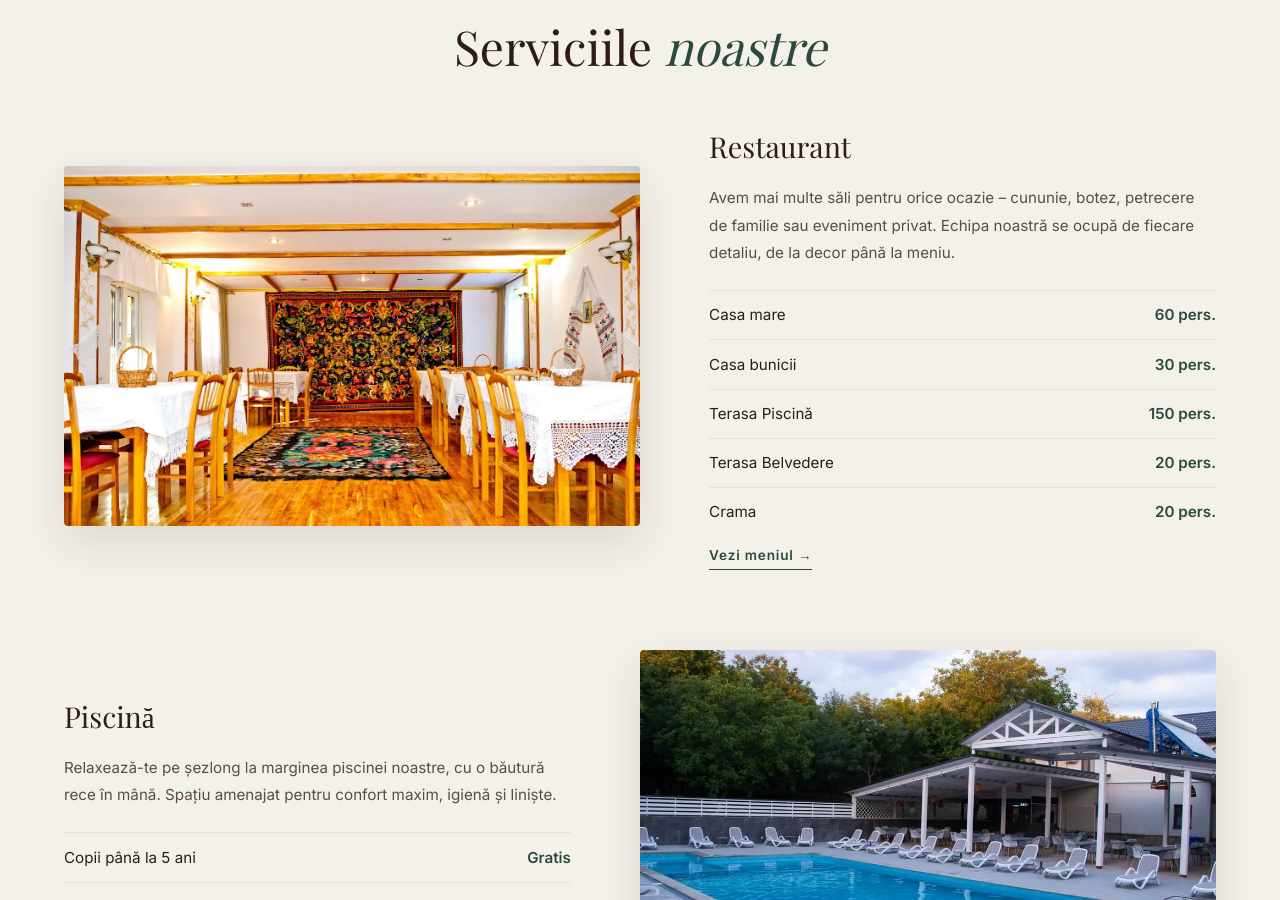
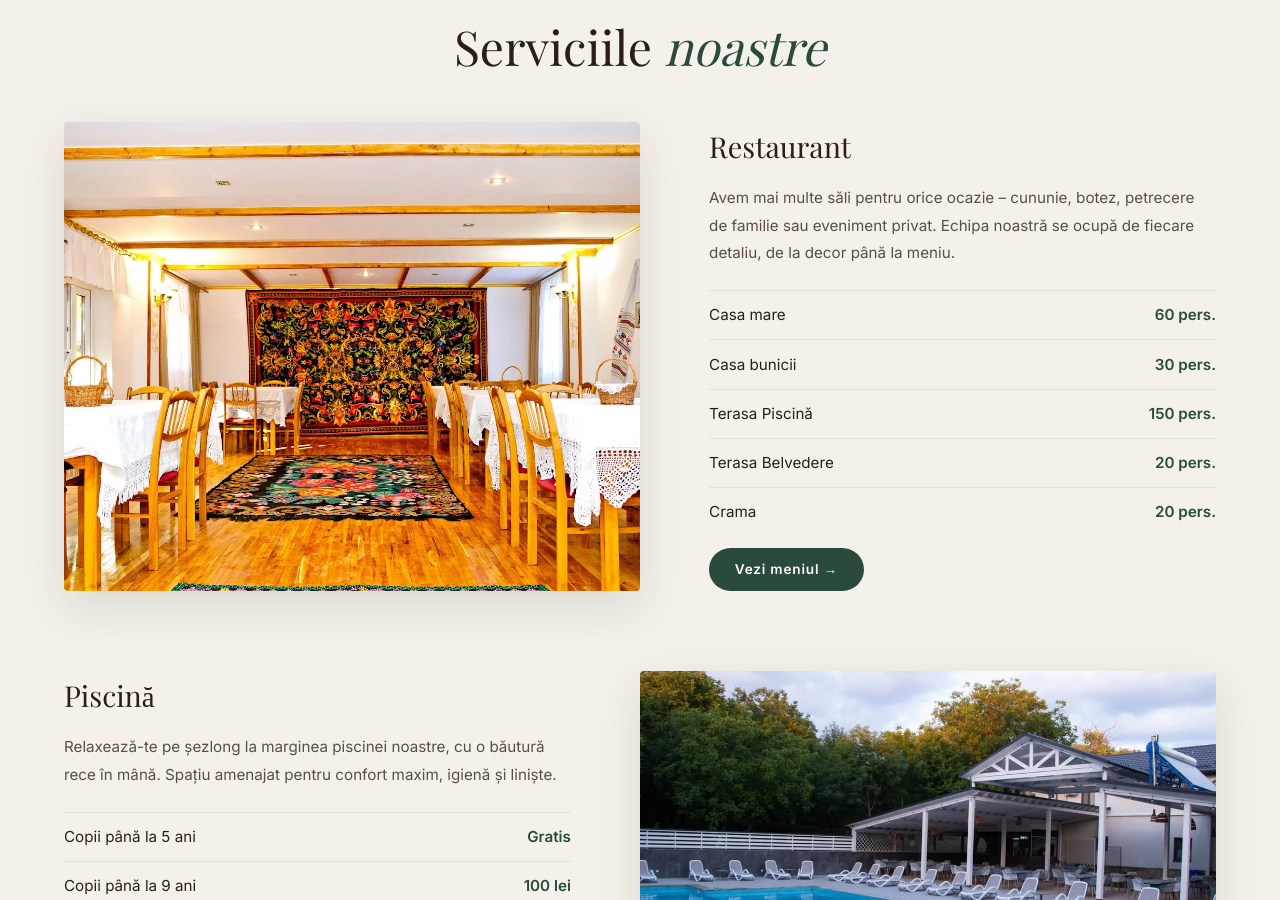
Before and after one commit to catalin0422/treipastori, a Next.js app: page / in a window 1280 px wide. Shown: the part 1900-2800 px from the top of the page. Built offline with nearby package versions, Linux system fonts and the light colour scheme; a web font is replaced by a local one.

Commit message:
Add extra services section, menu page improvements, navbar fixes

```diff
--- a/app/globals.css
+++ b/app/globals.css
@@ -251,10 +251,10 @@ section { padding: 96px 5%; }
 .servicii-header { max-width: 1200px; margin: 0 auto 3rem; text-align: center; }
 .servicii-header .body-text { max-width: 700px; margin: 0 auto; }
 .srv-rows { max-width: 1200px; margin: 0 auto; }
-.srv-row { display: flex; align-items: center; gap: 6%; margin-bottom: 5rem; }
+.srv-row { display: flex; align-items: stretch; gap: 6%; margin-bottom: 5rem; }
 .srv-row.reverse { flex-direction: row-reverse; }
-.srv-row-img { flex: 0 0 50%; border-radius: 4px; overflow: hidden; box-shadow: 0 16px 48px rgba(44,30,22,.12); }
-.srv-row-img img { width: 100%; height: 360px; object-fit: cover; display: block; transition: transform .6s ease; }
+.srv-row-img { flex: 0 0 50%; border-radius: 4px; overflow: hidden; box-shadow: 0 16px 48px rgba(44,30,22,.12); min-height: 360px; max-height: 520px; }
+.srv-row-img img { width: 100%; height: 100%; object-fit: cover; object-position: center; display: block; transition: transform .6s ease; }
 .srv-row:hover .srv-row-img img { transform: scale(1.03); }
 .srv-row-text { flex: 1; }
 .srv-row-text h3 {
@@ -263,13 +263,19 @@ section { padding: 96px 5%; }
 }
 .srv-row-text p { font-size: .95rem; color: var(--esp-700); line-height: 1.8; white-space: pre-line; }
 .srv-meniu-btn {
-  display: inline-block; margin-top: 1.2rem;
+  display: inline-flex; align-items: center; gap: .4rem;
+  margin-top: 1.4rem; padding: .65rem 1.6rem;
   font-size: .85rem; font-weight: 600; letter-spacing: .06em;
-  color: var(--forest-700); text-decoration: none;
-  border-bottom: 1.5px solid var(--forest-700); padding-bottom: 2px;
-  transition: opacity .2s;
+  color: #fff; background: var(--forest-700);
+  text-decoration: none; border-radius: 50px;
+  transition: background .2s;
 }
-.srv-meniu-btn:hover { opacity: .65; }
+.srv-meniu-btn:hover { background: var(--forest-800); }
+.alte-servicii-list { display: flex; flex-direction: column; gap: 1.2rem; margin-top: 1rem; }
+.alte-servicii-item { display: flex; align-items: flex-start; gap: 1rem; }
+.alte-servicii-icon { flex-shrink: 0; margin-top: .15rem; color: var(--forest-700); }
+.alte-servicii-title { font-size: .95rem; font-weight: 600; color: var(--esp-900); margin-bottom: .2rem; }
+.alte-servicii-desc { font-size: .85rem; color: var(--esp-700); line-height: 1.6; }
 .piscina-prices { margin-top: 1.5rem; border-top: 1px solid var(--sand-200); margin-bottom: 0; }
 .piscina-prices-note { font-size: .75rem; letter-spacing: .12em; text-transform: uppercase; color: var(--ochre); padding: .8rem 0 .4rem; }
 .piscina-price-row { display: flex; justify-content: space-between; align-items: center; padding: .7rem 0; border-bottom: 1px solid var(--sand-200); font-size: .95rem; color: var(--esp-900); }
@@ -404,7 +410,7 @@ section { padding: 96px 5%; }
 .meniu-page { background: var(--sand-50); min-height: 100vh; }
 .meniu-hero {
   padding: 140px 6% 60px; text-align: center;
-  background: var(--sand-50); position: relative;
+  background: var(--sand-100); position: relative;
 }
 .meniu-ornament {
   display: block; width: min(520px, 90%); margin: 0 auto 2rem;
--- a/components/Navbar.tsx
+++ b/components/Navbar.tsx
@@ -1,10 +1,13 @@
 "use client";
 
 import { useEffect, useState } from "react";
+import { usePathname } from "next/navigation";
 import { useLang } from "@/context/LanguageContext";
 import { Lang } from "@/lib/translations";
 
 export default function Navbar() {
+  const pathname = usePathname();
+  const alwaysDark = pathname !== "/";
   const [scrolled, setScrolled] = useState(false);
   const [menuOpen, setMenuOpen] = useState(false);
   const { lang, setLang, t } = useLang();
@@ -24,17 +27,16 @@ export default function Navbar() {
     { href: "/#servicii", label: t("nav_2") },
     { href: "/#cazare", label: t("nav_3") },
     { href: "/#recenzii", label: "Recenzii" },
-    { href: "/#rezervari", label: t("nav_4") },
     { href: "/#locatie", label: "Contact" },
   ];
 
   return (
     <>
-      <nav id="navbar" className={scrolled ? "scrolled" : ""}>
+      <nav id="navbar" className={scrolled || alwaysDark ? "scrolled" : ""}>
         <a className="nav-logo" href="/">
           {/* eslint-disable-next-line @next/next/no-img-element */}
           <img
-            src={scrolled ? "/logo.webp" : "/logo-alb-nobg.webp"}
+            src={scrolled || alwaysDark ? "/logo.webp" : "/logo-alb-nobg.webp"}
             alt="Trei Păstori"
             style={{ height: 48, width: "auto", display: "block" }}
           />
--- a/components/Servicii.tsx
+++ b/components/Servicii.tsx
@@ -6,10 +6,10 @@ const services = [
   { titleKey: "s1_t", textKey: "s1_p", img: "/restaurant.webp", alt: "Restaurant" },
   { titleKey: "s2_t", textKey: "s2_p", img: "/piscina.webp", alt: "Piscină" },
   { title: "Foișoare", img: "/foisor.webp", alt: "Foișoare" },
-  { title: "Pescuit", img: "/pescuit.webp", alt: "Pescuit" },
+  { title: "Alte servicii", img: "/galerie-capita-fan.webp", alt: "Servicii extra" },
 ];
 
-const facilitati = ["Excursii", "Loc de joacă copii", "Parcare gratuită", "Wi-Fi de mare viteză"];
+const facilitati = ["Loc de joacă copii", "Parcare gratuită", "Wi-Fi de mare viteză"];
 
 function RestaurantSali() {
   const sali = [
@@ -78,6 +78,78 @@ function FoisoarePrices() {
   );
 }
 
+function AlteServicii() {
+  const items = [
+    {
+      icon: (
+        <svg viewBox="0 0 24 24" fill="none" stroke="currentColor" strokeWidth="1.6" strokeLinecap="round" strokeLinejoin="round" width="22" height="22">
+          <path d="M3 7c3-2 6-2 9 0s6 2 9 0"/><path d="M3 7v9a4 4 0 0 0 4 4h1"/><path d="M12 14c1.5 1.5 3 2 5 1.5"/><circle cx="17" cy="18" r="2"/><path d="M12 14V9"/>
+        </svg>
+      ),
+      title: "Pescuit",
+      desc: "Iazul nostru îți oferă un cadru natural liniștit pentru partide de pescuit relaxante.",
+    },
+    {
+      icon: (
+        <svg viewBox="0 0 24 24" fill="none" stroke="currentColor" strokeWidth="1.6" strokeLinecap="round" strokeLinejoin="round" width="22" height="22">
+          <path d="M8 22h8M12 22v-5"/><path d="M5 3h14l-2 9a5 5 0 0 1-10 0L5 3z"/>
+        </svg>
+      ),
+      title: "Degustare de vinuri la cramă",
+      desc: "Descoperiți vinurile casei în crama noastră autentică, într-o atmosferă caldă și rustică.",
+    },
+    {
+      icon: (
+        <svg viewBox="0 0 24 24" fill="none" stroke="currentColor" strokeWidth="1.6" strokeLinecap="round" strokeLinejoin="round" width="22" height="22">
+          {/* barrel body */}
+          <path d="M4 10h16v7a4 4 0 0 1-4 4H8a4 4 0 0 1-4-4v-7z"/>
+          {/* water line */}
+          <path d="M4 14h16"/>
+          {/* barrel hoops */}
+          <path d="M4 12h16"/>
+          <path d="M4 18h16"/>
+          {/* steam */}
+          <path d="M9 7c0-1 1-1.5 1-2.5S9 3 9 2"/>
+          <path d="M13 7c0-1 1-1.5 1-2.5S13 3 13 2"/>
+        </svg>
+      ),
+      title: "Saună și ciubăr",
+      desc: "Disponibile în sezonul rece. Relaxare completă în ciubărul cu apă caldă sau sauna tradițională.",
+    },
+    {
+      icon: (
+        <svg viewBox="0 0 24 24" fill="none" stroke="currentColor" strokeWidth="1.6" strokeLinecap="round" strokeLinejoin="round" width="22" height="22">
+          <circle cx="12" cy="12" r="10"/><polygon points="16.24 7.76 14.12 14.12 7.76 16.24 9.88 9.88 16.24 7.76"/>
+        </svg>
+      ),
+      title: "Excursii în zonă",
+      desc: "Vizite la producătorii locali, mânăstiri din împrejurimi și Muzeul Satului. O imersie autentică în cultura moldovenească.",
+    },
+    {
+      icon: (
+        <svg viewBox="0 0 24 24" fill="none" stroke="currentColor" strokeWidth="1.6" strokeLinecap="round" strokeLinejoin="round" width="22" height="22">
+          <path d="M17.8 19.2 16 11l3.5-3.5C21 6 21 4 19 4c-1 0-2 .5-2.5 1L13 9 4.8 6.2c-.5-.2-1 .1-1.2.5l-.1.3c-.2.5 0 1 .4 1.4L9 12l-2 3H4l-1 1 3 2 2 3 1-1v-3l3-2 3.5 5.3c.4.4.9.6 1.4.4l.3-.1c.4-.2.7-.7.5-1.2z"/>
+        </svg>
+      ),
+      title: "Transfer aeroport",
+      desc: "Vă preluăm de la aeroportul Chișinău și vă aducem direct la pensiune, comod și fără griji.",
+    },
+  ];
+  return (
+    <div className="alte-servicii-list">
+      {items.map((item) => (
+        <div key={item.title} className="alte-servicii-item">
+          <span className="alte-servicii-icon">{item.icon}</span>
+          <div>
+            <p className="alte-servicii-title">{item.title}</p>
+            <p className="alte-servicii-desc">{item.desc}</p>
+          </div>
+        </div>
+      ))}
+    </div>
+  );
+}
+
 export default function Servicii() {
   const { t } = useLang();
 
@@ -95,15 +167,14 @@ export default function Servicii() {
               <img src={s.img} alt={s.alt} loading="lazy" />
             </div>
             <div className="srv-row-text">
-              <h3>{"title" in s ? s.title : t(s.titleKey)}</h3>
+              {("title" in s ? s.title : t(s.titleKey)) && i !== 3 && <h3>{"title" in s ? s.title : t(s.titleKey)}</h3>}
               {"textKey" in s && s.textKey && <p>{t(s.textKey as string)}</p>}
               {i === 0 && <RestaurantSali />}
               {i === 0 && <a href="/meniu" className="srv-meniu-btn">Vezi meniul →</a>}
               {i === 1 && <PiscinaTable />}
               {i === 2 && <p>Relaxează-te în natură la unul dintre foișoarele noastre rustice, echipate cu masă și grătar. Locul ideal pentru o zi în aer liber cu familia sau prietenii.</p>}
               {i === 2 && <FoisoarePrices />}
-              {i === 3 && <p>Iazul nostru îți oferă un cadru natural liniștit pentru partide de pescuit relaxante.</p>}
-              {i === 3 && <PescuitPrices />}
+              {i === 3 && <AlteServicii />}
             </div>
           </div>
         ))}
```
Also changed, not shown: 1 other file (tests, documents, lock files or other folders).
